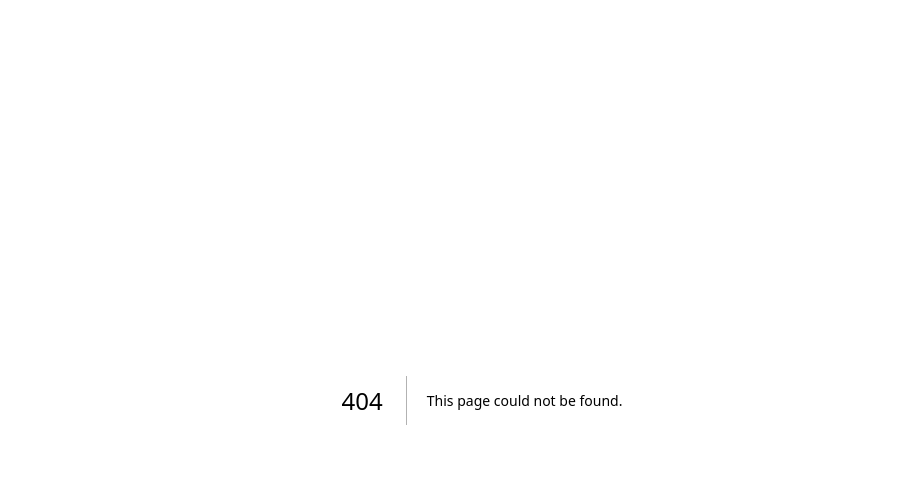
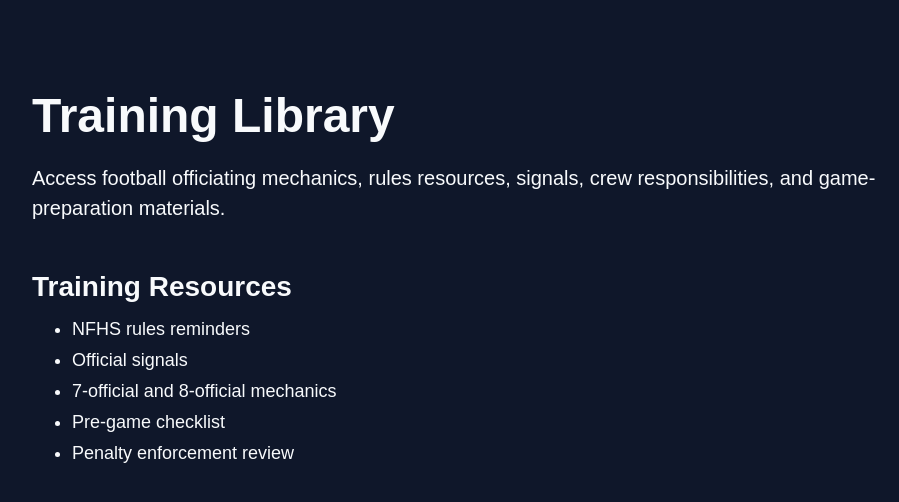
Before and after one commit to fmkrz65hh8-create/StripesNYC-, a Next.js app in the folder frontend/: page /training in a window 1280 px wide. Before the commit this address had no page. Shown: the top 502 px of the page, without its empty margins (158-1057 px from the left). Built offline with nearby package versions, Linux system fonts and the light colour scheme.

Commit message:
Create page.tsx

```diff
--- /dev/null
+++ b/frontend/app/training/page.tsx
@@ -0,0 +1,24 @@
+export default function TrainingPage() {
+  return (
+    <main>
+      <section>
+        <h1>Training Library</h1>
+        <p>
+          Access football officiating mechanics, rules resources, signals,
+          crew responsibilities, and game-preparation materials.
+        </p>
+      </section>
+
+      <section>
+        <h2>Training Resources</h2>
+        <ul>
+          <li>NFHS rules reminders</li>
+          <li>Official signals</li>
+          <li>7-official and 8-official mechanics</li>
+          <li>Pre-game checklist</li>
+          <li>Penalty enforcement review</li>
+        </ul>
+      </section>
+    </main>
+  );
+}
```
